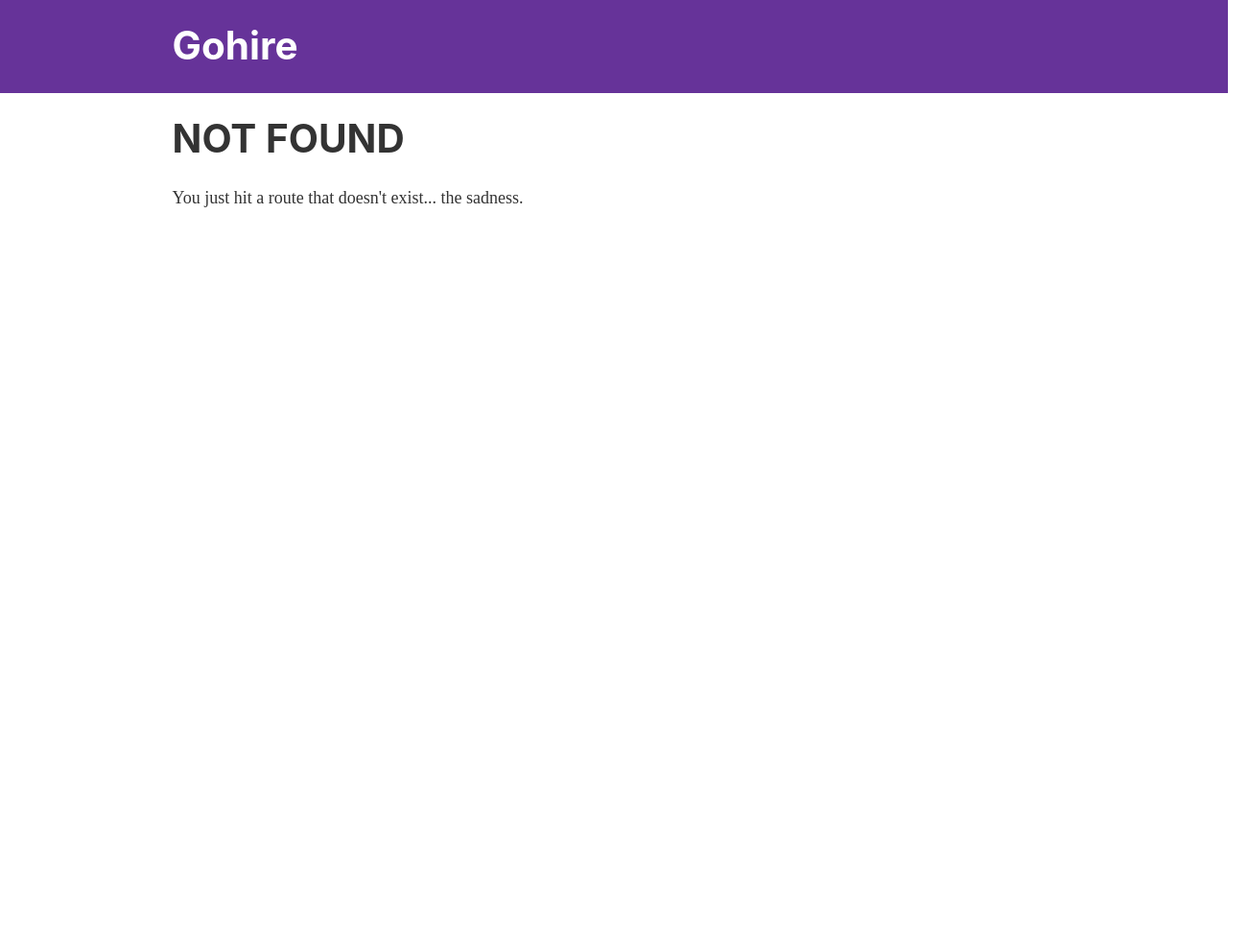
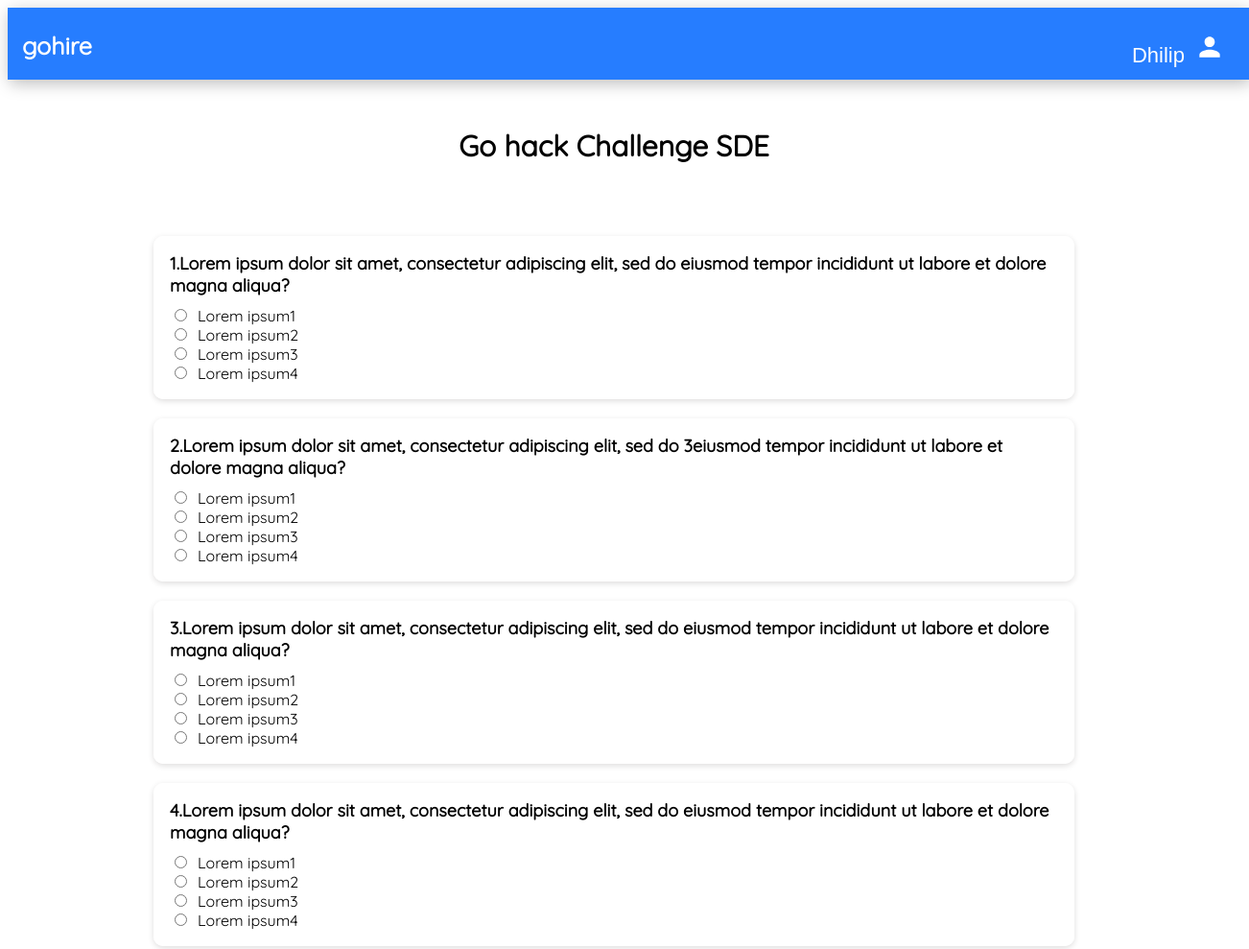
Before and after one commit to dhilipkmr/gohire, a Gatsby site: page /questions in a window 1280 px wide. Before the commit this address had no page. Shown: the top 989 px of the page at 96% size, 1302 px wide, since content can reach past the window. Before the commit the page ends 800 px from the top, so only its background shows below. Built offline with nearby package versions, Linux system fonts and the light colour scheme; Gatsby itself is replaced by a stand-in of ours.

Commit message:
html skeleton

```diff
--- a/package.json
+++ b/package.json
@@ -17,7 +17,8 @@
     "prop-types": "^15.7.2",
     "react": "^16.8.6",
     "react-dom": "^16.8.6",
-    "react-helmet": "^5.2.1"
+    "react-helmet": "^5.2.1",
+    "react-icons": "^3.7.0"
   },
   "devDependencies": {
     "prettier": "^1.18.2"
--- a/src/components/HeadingLayout.js
+++ b/src/components/HeadingLayout.js
@@ -1,5 +1,6 @@
 import React from 'react';
 import { Link } from "gatsby"
+import { MdPerson } from "react-icons/md";
 
 class HeadingLayout extends React.Component {
   constructor(props) {
@@ -9,9 +10,17 @@
     return(
       <div>
         <div>
-          <div className="textleft stickyHeader padTB10 padL20">
-            <span className="go ico25 fq">go</span>
-            <span className="hire ico25 fq">hire</span>
+          <div className="textleft stickyHeader padTB10 padL20 padB20">
+            <Link className="hand tdNone white" to="/home/">
+              <span className="go ico25 fq">go</span>
+              <span className="hire ico25 fq">hire</span>
+            </Link>
+            <div className="fr hand ico22">
+              <Link className="hand tdNone white" to="/profile/">
+                <span className="padT10 white padR10 hand fss">Dhilip</span>
+                <MdPerson className="userIcon ico22"/>
+              </Link>
+            </div>
           </div>
         </div>
         {this.props.children}
--- a/src/components/style/generic.css
+++ b/src/components/style/generic.css
@@ -258,6 +258,9 @@
 .dflex {
   display: flex;
 }
+.padB20 {
+  padding-bottom: 20px !important;
+}
 .flexspacebetween {
   justify-content: space-between;
 }
--- a/src/components/style/styles.css
+++ b/src/components/style/styles.css
@@ -55,8 +55,10 @@
   box-shadow: 0 3px 6px 0 rgba(0,0,0,0.3);
   width: 200px;
 }
-
-input {
+.mb10 {
+  margin-bottom: 10px;
+}
+.inpRound {
   border-radius: 20px;
     outline: none;
     border: 1px solid #f9f9f9;
@@ -75,6 +77,9 @@
 .activeTab {
   border-bottom: 2px solid;
   padding-bottom: 2px;
+}
+.mt30 {
+  margin-top: 30px;
 }
 .ico18 {
   font-size: 18px;
@@ -99,7 +104,7 @@
 }
 .go {
   font-size: 60px;
-  color: #f37638;
+  color: #fff;
   font-weight: bold;
 }
 
@@ -122,11 +127,12 @@
 }
 
 .contest {
-  min-width: 900px;
   text-align: center;
-  min-height: 500px;
   padding: 20px;
   margin-top: 20px;
+  max-width: 1000px;
+  margin: auto;
+
 }
 
 .noActive{
@@ -137,3 +143,59 @@
 .fq {
   font-family: 'Quicksand';
 }
+.fss {
+  font-family: sans-serif;
+}
+
+input::placeholder {
+  color: #b1b1b1;
+}
+
+.mb75 {
+  margin-bottom: 75px;
+}
+
+.contestCard {
+  align-items: center;
+    display: flex;
+    margin: 20px;
+    padding: 15px;
+    justify-content: space-between;
+    border: 2px solid #ffffff;
+    border-radius: 10px;
+    box-shadow: 0px 2px 6px 0px #dedddd;
+}
+
+.challengeBtn {
+  padding: 5px 15px;
+  background: #267dff;
+  border-radius: 5px;
+  color: white;
+}
+.ico22 {
+  font-size: 22px;
+}
+.hoverShadow:hover {
+  box-shadow: 2px 4px 19px 0px #bdbdbd;
+}
+
+.userIcon{
+  font-size: 32px;
+  padding-top: 10px;
+  padding-right: 10px;
+  color: white;
+}
+
+.forgot {
+  font-family: sans-serif;
+  font-size: 12px;
+  color: #267dff;
+}
+.mcqCard {
+  margin: 20px;
+  text-align: left;
+  padding: 15px;
+  border: 2px solid #ffffff;
+  border-radius: 10px;
+  box-shadow: 0px 2px 6px 0px #dedddd;
+}
--- a/src/pages/home.js
+++ b/src/pages/home.js
@@ -3,17 +3,45 @@
 import Wrapper from '../components/Wrapper';
 import HeadingLayout from '../components/HeadingLayout';
 
-const Home = () => (
+class Home extends React.Component {
+
+  questionRenderer = () => {
+    return (
+      <React.Fragment>
+        {
+          ['', ''].map((val, index) => {
+            const id = index + 1;
+            return (
+              <div key={id} className="contestCard">
+                <span className="fq ico18 ">{'Go hack Challenge SDE  ' + id}</span>
+                <Link to={'/questions/' + (`?id=${id}`)} className="fss hand challengeBtn expand transAll hoverShadow tdNone white">
+                  <span className="">Solve Challenge</span>
+                </Link>
+              </div>
+            );
+          })
+        }
+      </React.Fragment>
+    );
+    if (0) {
+      return  <div className="noActive">Oops! No Active Contest!😞</div>;
+    }
+  }
+
+  render() {
+    return (
       <Wrapper>
         <HeadingLayout>
           <div>
-       <div className="card contest">
-        <div className="fb fq ico30">Active Contests</div>
-        <div className="noActive">Oops! No Active Contest!😞</div>
+           <div className="contest">
+            <div className="fb fq ico30 mt30 mb75">Active Contests</div>
+              {this.questionRenderer()}
            </div>
           </div>
         </HeadingLayout>
       </Wrapper>
     )
+  }
+}
 
-export default Home
+export default Home;
--- /dev/null
+++ b/src/pages/questions.js
@@ -0,0 +1,74 @@
+import React from "react"
+import { Link } from "gatsby"
+import Wrapper from '../components/Wrapper';
+import HeadingLayout from '../components/HeadingLayout';
+const mcq = [ {
+  q: 'Lorem ipsum dolor sit amet, consectetur adipiscing elit, sed do eiusmod tempor incididunt ut labore et dolore magna aliqua?',
+  a: ['Lorem ipsum1', 'Lorem ipsum2', 'Lorem ipsum3', 'Lorem ipsum4']
+  },
+  {
+    q: 'Lorem ipsum dolor sit amet, consectetur adipiscing elit, sed do 3eiusmod tempor incididunt ut labore et dolore magna aliqua?',
+    a: ['Lorem ipsum1', 'Lorem ipsum2', 'Lorem ipsum3', 'Lorem ipsum4']
+  },
+  {
+    q: 'Lorem ipsum dolor sit amet, consectetur adipiscing elit, sed do eiusmod tempor incididunt ut labore et dolore magna aliqua?',
+    a: ['Lorem ipsum1', 'Lorem ipsum2', 'Lorem ipsum3', 'Lorem ipsum4']
+  },
+  {
+    q: 'Lorem ipsum dolor sit amet, consectetur adipiscing elit, sed do eiusmod tempor incididunt ut labore et dolore magna aliqua?',
+    a: ['Lorem ipsum1', 'Lorem ipsum2', 'Lorem ipsum3', 'Lorem ipsum4']
+  },
+  {
+    q: 'Lorem ipsum dolor sit amet, consectetur adipiscing elit, sed do eiusmod tempor incididunt ut labore et dolore magna aliqua?',
+    a: ['Lorem ipsum1', 'Lorem ipsum2', 'Lorem ipsum3', 'Lorem ipsum4']
+  }
+]
+class Questions extends React.Component {
+  mcQuestionRenderer = () => {
+
+    return (
+      <React.Fragment>
+        {
+          mcq.map((val, index) => {
+            return (
+              <div key={index} className="mcqCard">
+                <form className="fq ico18 mb10 fb">{(index + 1) + '.' + val.q}</form>
+                {
+                  val.a.map((option, index) => {
+                    const keyVal = val.q + option;
+                    return (
+                      <div key={keyVal}>
+                        <input id={keyVal} type="radio" name="gender" value={option}/>
+                        <span>&nbsp;</span>
+                        <span>&nbsp;</span>
+                        <label className="padL10 fq" htmlFor={keyVal}>{option}</label>
+                      </div>
+                    );
+                  })
+                }
+              </div>
+            );
+          })
+        }
+      </React.Fragment>
+    );
+  }
+
+  render() {
+    const name = this.props.location.search && this.props.location.search.split('=') ? this.props.location.search.split('=')[1] : '';
+    return (
+      <Wrapper>
+        <HeadingLayout>
+          <div>
+           <div className="contest">
+            <div className="fb fq ico30 mt30 mb75">{`Go hack Challenge SDE ${name}`}</div>
+              {this.mcQuestionRenderer()}
+           </div>
+          </div>
+        </HeadingLayout>
+      </Wrapper>
+    )
+  }
+}
+
+export default Questions;
```
Also changed, not shown: src/components/Home/LoginCard.js (+5 -4 lines), src/pages/profile.js (added, +23 -0 lines), 1 other file. Lines whose indentation alone changed are shown as unchanged.
